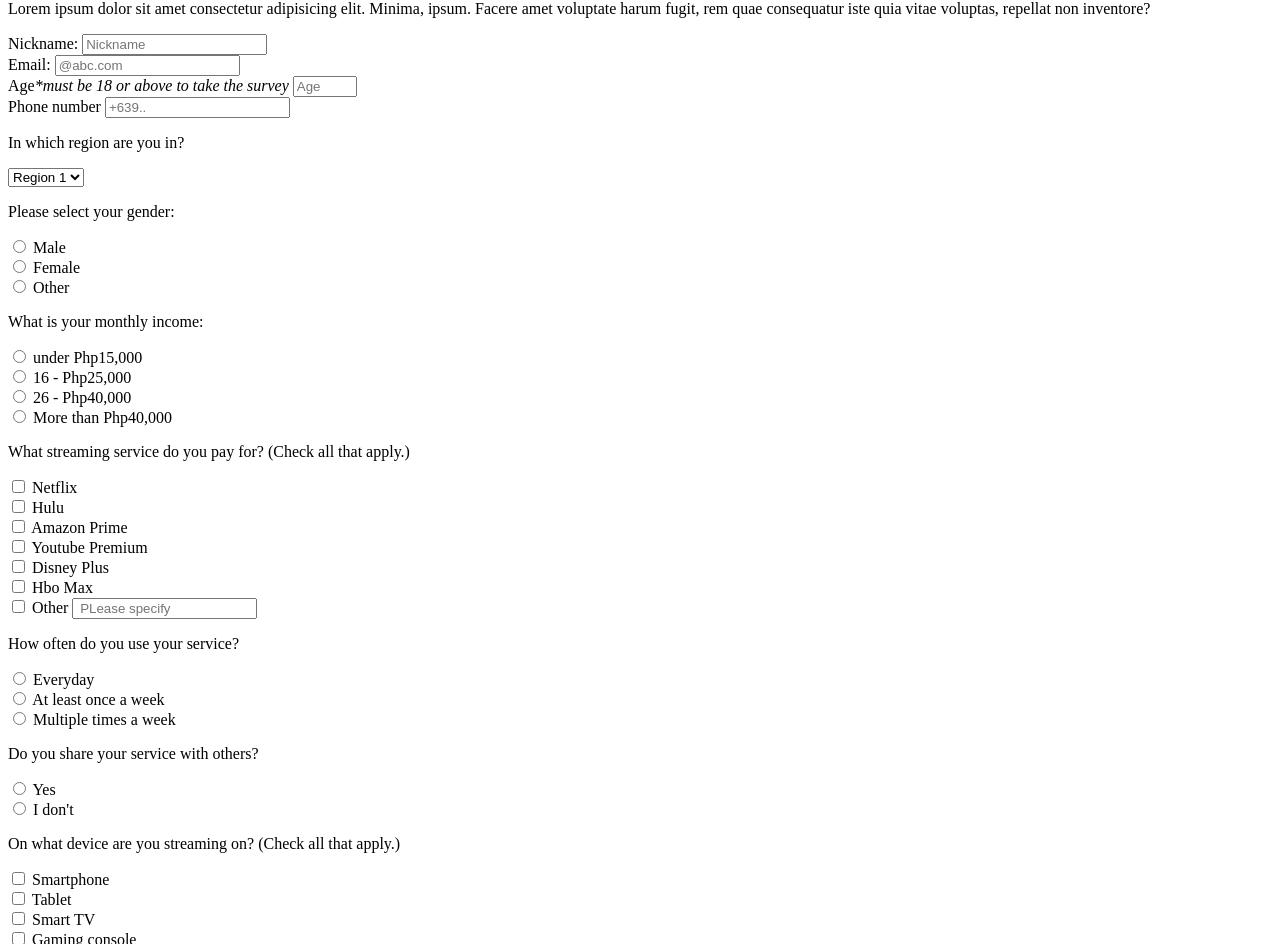
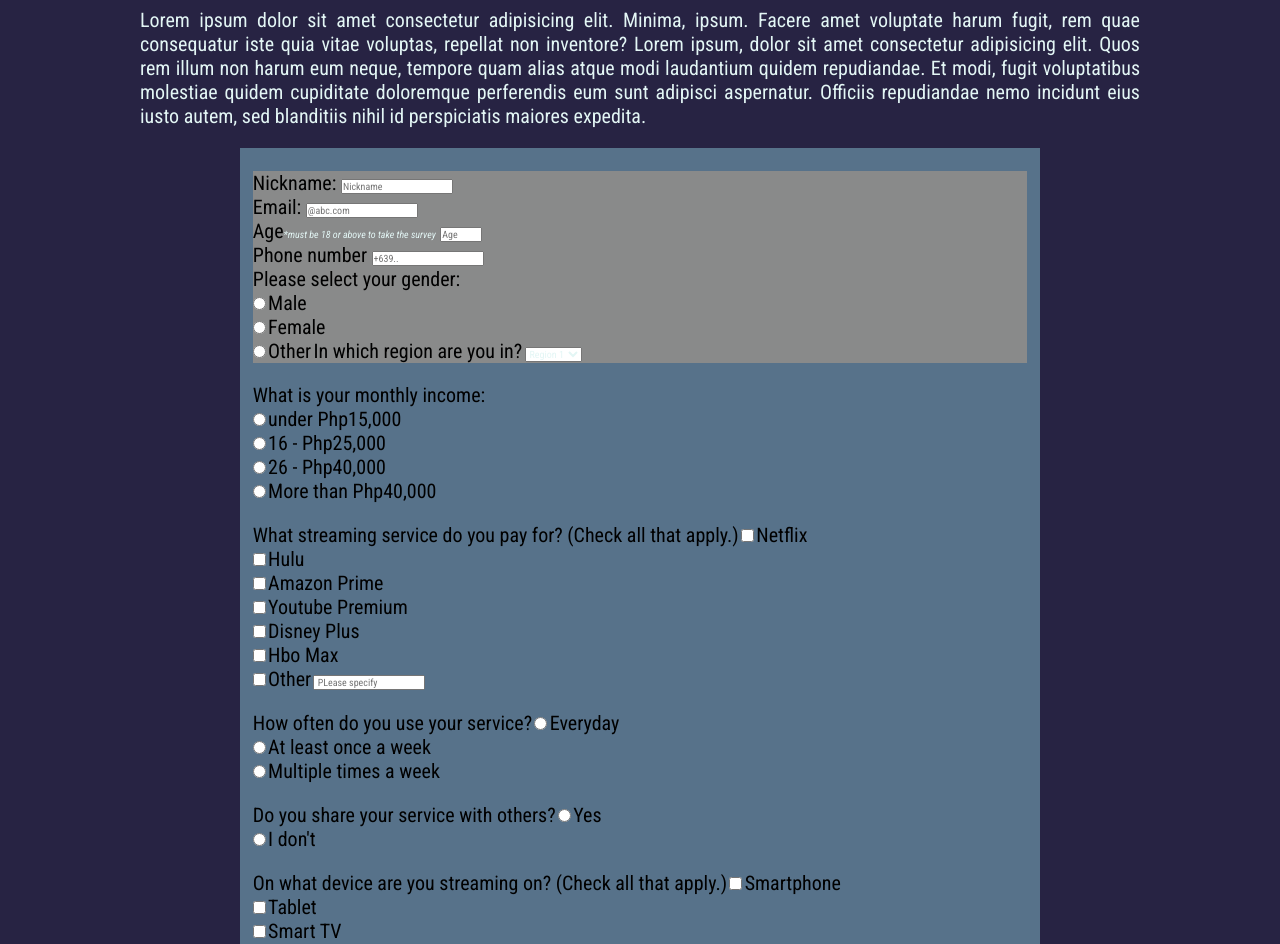
Before and after one commit to migeruudesu/fcc-surveyForm, a plain HTML site: page index.html in a window 1280 px wide. Shown: the part 80-1024 px from the top of the page. Drawn offline with Linux system fonts and the light colour scheme.

Commit message:
adding content and updating styles

```diff
--- a/index.html
+++ b/index.html
@@ -8,30 +8,38 @@
     <title>Document</title>
 </head>
 <body>
-    <h1 id="title">Streaming survey</h1>
-    <p id="description">
+    <header id="survey__head">
+        <h1 id="title" class="container">Survey</h1>
+        <p id="description" class="container">
             Lorem ipsum dolor sit amet consectetur adipisicing elit. Minima, ipsum. Facere amet voluptate harum fugit, rem quae consequatur iste quia vitae voluptas, repellat non inventore?
+            Lorem ipsum, dolor sit amet consectetur adipisicing elit. Quos rem illum non harum eum neque, tempore quam alias atque modi laudantium quidem repudiandae. Et modi, fugit voluptatibus molestiae quidem cupiditate doloremque perferendis eum sunt adipisci aspernatur. Officiis repudiandae nemo incidunt eius iusto autem, sed blanditiis nihil id perspiciatis maiores expedita.
         </p>
-    <form action="" id="survey-form">
-
+    </header>
+    <form action="" id="survey-form" class="container container__form">
+        <div class="survey__personal survey--div">
             <label for="nickname" id="name-label">Nickname: </label>
             <input type="text" name="nickname" id="name" placeholder="Nickname" required>
                 <br>
             <label for="email" id="email-label">Email: </label>
             <input type="email" name="email" id="email" placeholder="@abc.com" required>
                 <br>
-        <!-- <label for="Age" id="number-label">How old are you?: </label>
-        <input type="number" name="Age" id="age" placeholder="Age" min="1" max="99" required> -->
-
             <label id="number-label">Age<i>*must be 18 or above to take the survey</i>
                 <input type="number" id="number" min="18" max="200" placeholder="Age" required>
             </label>
-
                 <br>
             <label for="pNum" id="pNum-label">Phone number </label>
             <input type="text" name="pNum" id="pNum" placeholder="+639.." required>
+            <br>
 
-        <p>In which region are you in?</p>
+            <label>Please select your gender:</label><br>
+            <input type="radio" id="male" name="gender" value="male">
+            <label for="male">Male</label><br>
+            <input type="radio" id="female" name="gender" value="female">
+            <label for="female">Female</label><br>
+            <input type="radio" id="gen-other" name="gender" value="other">
+            <label for="other">Other</label>
+
+            <label>In which region are you in?</label>
             <select name="cars" id="dropdown">
                 <option value="Region 1">Region 1</option>
                 <option value="Region 2">Region 2</option>
@@ -43,15 +51,10 @@
             </select>
 
             <br>
-        <p>Please select your gender:</p>
-            <input type="radio" id="male" name="gender" value="male">
-            <label for="male">Male</label><br>
-            <input type="radio" id="female" name="gender" value="female">
-            <label for="female">Female</label><br>
-            <input type="radio" id="gen-other" name="gender" value="other">
-            <label for="other">Other</label>
+        </div>
 
-        <p>What is your monthly income:</p>
+        <div class="container">
+            <label>What is your monthly income:</label><br>
                 <input type="radio" id="income00" name="income" value="income00">
                 <label for="income00">under Php15,000</label><br>
                 <input type="radio" id="income01" name="income" value="income01">
@@ -60,8 +63,10 @@
                 <label for="income02">26 - Php40,000</label><br>
                 <input type="radio" id="income03" name="income" value="income03">
                 <label for="income03">More than Php40,000</label>
+        </div>
 
-        <p>What streaming service do you pay for?  (Check all that apply.)</p>
+        <div class="container">
+            <label>What streaming service do you pay for?  (Check all that apply.)</label>
                 <input type="checkbox" name="svc_stream" id="svc_netflix" value="svc_netflix">
                 <label for="svc_netflix">Netflix</label><br>
                 <input type="checkbox" name="svc_stream" id="svc_hulu" value="svc_hulu">
@@ -76,23 +81,29 @@
                 <label for="svc_hbomax">Hbo Max</label><br>
                 <input type="checkbox" name="svc_stream" id="svc_other" value="svc_other">
                 <label for="svc_other">Other</label>
-            <input type="text" class="form-control" name="" id="" aria-describedby="helpId" placeholder=" PLease specify">
+                <input type="text" class="form-control" name="" placeholder=" PLease specify">
+        </div>
 
-        <p>How often do you use your service?</p>
+        <div class="container">
+            <label>How often do you use your service?</label>
                 <input type="radio" name="svc_use" id="use_everyday" value="use_1">
                 <label for="use_everyday">Everyday</label><br>
                 <input type="radio" name="svc_use" id="use_oneweek" value="use_2">
                 <label for="use_oneweek">At least once a week</label><br>
                 <input type="radio" name="svc_use" id="use_mulweek" value="use_3">
                 <label for="use_mulweek">Multiple times a week</label><br>
+        </div>
 
-        <p>Do you share your service with others?</p>
+        <div class="container">
+            <label>Do you share your service with others?</label>
                 <input type="radio" name="svc_share" id="share_yes" value="share_yes">
                 <label for="share_yes">Yes</label><br>
                 <input type="radio" name="svc_share" id="share_no" value="share_no">
                 <label for="share_no">I don't</label><br>
+        </div>
 
-        <p>On what device are you streaming on?  (Check all that apply.)</p>
+        <div class="container">
+            <label>On what device are you streaming on?  (Check all that apply.)</label>
                 <input type="checkbox" name="dvc_stream" id="dvc_smartphone" value="dvc_smartphone">
                 <label for="dvc_smartphone">Smartphone</label><br>
                 <input type="checkbox" name="dvc_stream" id="dvc_tablet" value="dvc_tablet">
@@ -103,9 +114,11 @@
                 <label for="dvc_gconsole">Gaming console</label><br>
                 <input type="checkbox" name="dvc_stream" id="dvc_other" value="dvc_stream">
                 <label for="dvc_other">Other</label>
-            <input type="text" class="form-control" name="" id="" aria-describedby="helpId" placeholder=" Please specify">
+                <input type="text" class="form-control" name="" id="" placeholder=" Please specify">
+        </div>
 
-        <p>How satisfied are you with your current service? (1 is the lowest and 5 is the highest)</p>
+        <div class="container">
+            <label>How satisfied are you with your current service? (1 is the lowest and 5 is the highest)</label>
                 <input type="radio" name="svc_satisfy" id="svc_satis-1" value="svc_satis-1">
                 <label for="svc_satis-1"> 1</label><br>
                 <input type="radio" name="svc_satisfy" id="svc_satis-2" value="svc_satis-2">
@@ -116,11 +129,15 @@
                 <label for="svc_satis-1"> 4</label><br>
                 <input type="radio" name="svc_satisfy" id="svc_satis-5" value="svc_satis-5">
                 <label for="svc_satis-1"> 5</label>
+        </div>
 
-        <p>Comment on how we can improve the survey</p>
-        <textarea class="textarea" placeholder="comments and suggestions"></textarea>
+
+        <div class="container">
+            <label>Please tell us on how we can improve our survey.</label>
+            <textarea class="comment-text" placeholder="comments and suggestions"></textarea>
                 <br>
             <button type="submit" id="submit">Submit</button>
+        </div>
     </form>
 </body>
 </html>
--- a/style.css
+++ b/style.css
@@ -0,0 +1,78 @@
+@import url('https://fonts.googleapis.com/css2?family=Roboto+Condensed:ital,wght@0,300;0,400;0,700;1,300;1,400;1,700&display=swap');
+
+*{
+    margin: 0;
+    padding: 0;
+    box-sizing: border-box;
+    font-family:Roboto Condensed;
+    font-size:10px;
+    color: #e3f6f5;
+}
+body{
+    background-color: #272343;
+    display: flex;
+    flex-direction: column;
+    align-items: center;
+}
+p,a,ul,li,
+h1,h2,h3,h4,h5,h6
+div,section,form,label{
+    text-decoration: none;
+    list-style: none;
+    margin: 0;
+    padding: 0;
+}
+.char--shadow{
+  -webkit-filter: drop-shadow(5px 5px 10px #222);
+  filter: drop-shadow(5px 5px 10px #222);
+}
+.basic--shadow{
+    box-shadow: 1px 2px 2px rgb(29, 32, 41);
+}
+.container{
+    height: auto;
+    margin: 1rem 0;
+}
+form{
+    width: 100%;
+    padding: 1%;
+}
+.container__form{
+    background-color: rgb(87, 114, 138);
+    max-width: 800px;
+    display: flex;
+    flex-direction: column;
+}
+
+#title{
+        font-size: 5rem;
+    }
+#description{
+        font-size: 2rem;
+        text-align: justify;
+    }
+#survey-form label{
+        font-size: 2rem;
+        color: black;
+    }
+#survey__head{
+    display: flex;
+    flex-direction: column;
+    align-items: center;
+    max-width: 1000px;
+}
+.survey__personal{
+    background-color: rgb(137, 138, 138);
+}
+.survey--div{
+    margin: 1rem 0;
+}
+/*
+#name-label
+#email-label
+#email
+#number-label
+#number
+#pNum-label
+#pNum
+#dropdown */
```
Lines whose indentation alone changed are shown as unchanged.
